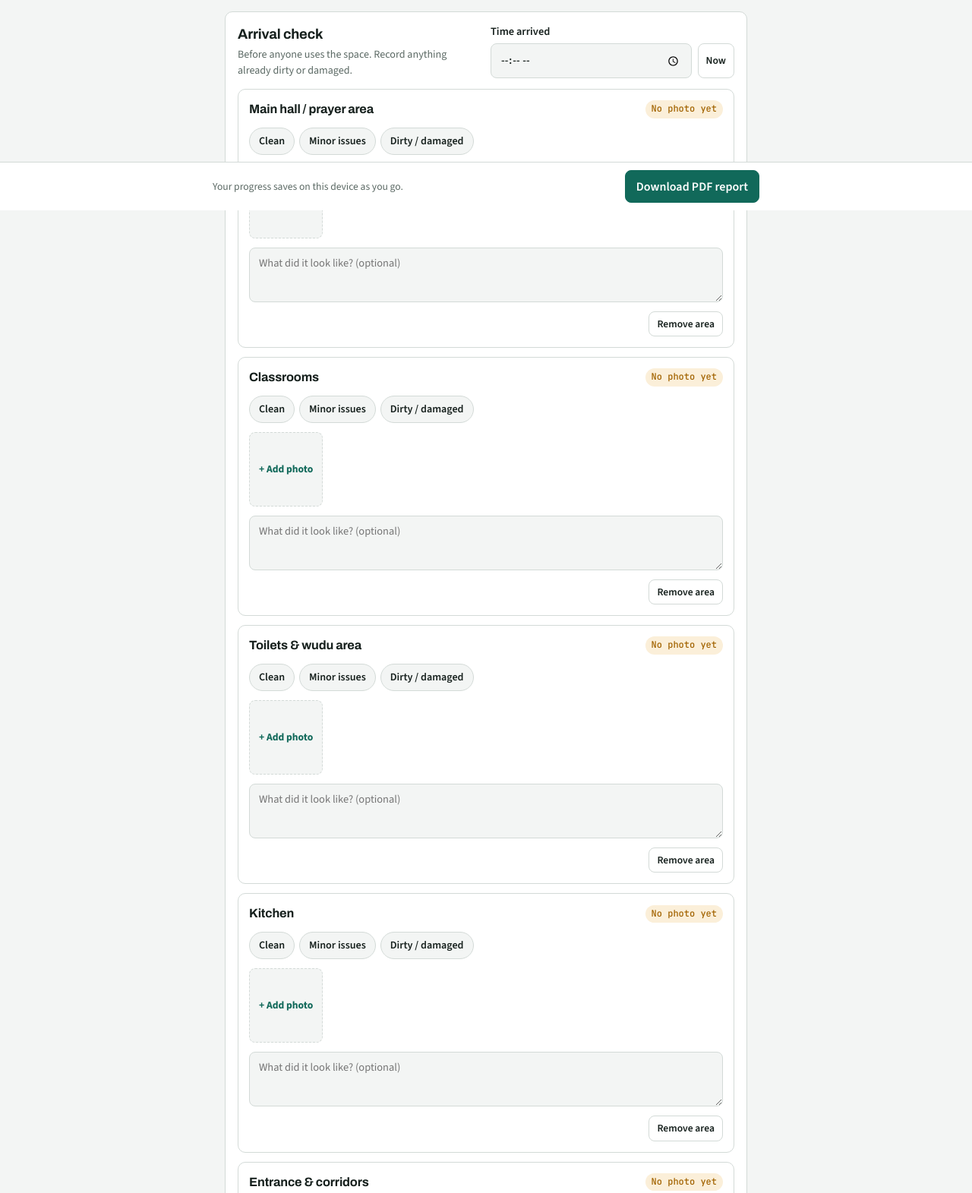
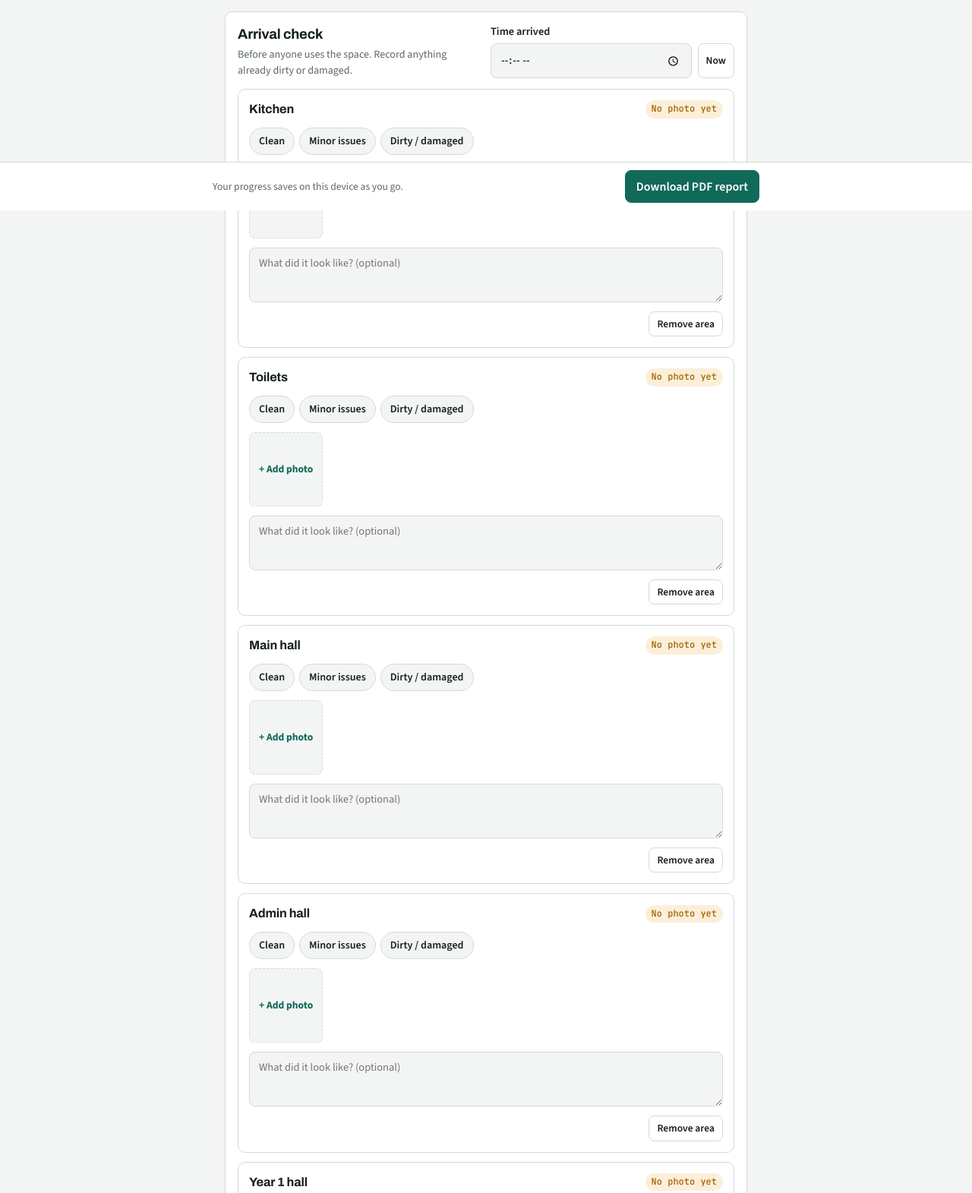
Before and after one commit to faisalsafar-13/venue-cleaning-log, a plain HTML site: page index.html in a window 1280 px wide. Shown: the part 523-2094 px from the top of the page at 76% size. Drawn offline with nearby package versions, Linux system fonts and the light colour scheme.

Commit message:
Update index.html

```diff
--- a/index.html
+++ b/index.html
@@ -193,12 +193,13 @@ img{max-width:100%}
 <script>
 (() => {
 const DEFAULT_AREAS = [
-  {name:"Main hall / prayer area", tasks:["Floor hoovered or swept","Tables and chairs back in original layout","Surfaces and windowsills wiped","Nothing left behind (books, bags, food)"]},
-  {name:"Classrooms", tasks:["Floor swept","Whiteboards wiped","Tables and chairs back in original layout","Bins emptied"]},
-  {name:"Toilets & wudu area", tasks:["Toilets and sinks cleaned","Floor mopped and dry","No water left on wudu area","Bins emptied"]},
-  {name:"Kitchen", tasks:["Worktops and sink wiped","Dishes washed and put away","Fridge cleared of our items","Floor swept"]},
-  {name:"Entrance & corridors", tasks:["Floor swept or mopped","Shoe racks tidied","Doors and handles wiped"]},
-  {name:"Outside & bins", tasks:["Rubbish bagged and in the correct bins","No litter outside entrance"]}
+  {name:"Kitchen", tasks:["Worktops and sink wiped","Dishes washed and put away","Fridge cleared of our items","Floor swept and mopped"]},
+  {name:"Toilets", tasks:["Toilets and sinks cleaned","Floor mopped and dry","Mirrors wiped","Bins emptied","Toilet roll and soap checked"]},
+  {name:"Main hall", tasks:["Floor hoovered or swept","Tables and chairs back in original layout","Surfaces and windowsills wiped","Nothing left behind (books, bags, food)"]},
+  {name:"Admin hall", tasks:["Floor hoovered or swept","Desks and tables wiped","Furniture back in original layout","Bins emptied"]},
+  {name:"Year 1 hall", tasks:["Floor hoovered or swept","Tables and chairs back in original layout","Whiteboard wiped","Nothing left behind (books, bags, food)"]},
+  {name:"Entrance & corridor", tasks:["Floor swept or mopped","Shoe racks tidied","Doors and handles wiped"]},
+  {name:"Bins", tasks:["All rubbish bagged","Bags in the correct outside bins","Bin lids closed","No litter around the bin area"]}
 ];
 const GENERIC_TASKS = ["Floor swept or hoovered","Surfaces wiped","Furniture back in original layout","Bins emptied"];
 const FINAL = ["All rubbish removed","Furniture returned to original layout","Lights and heating off","Windows closed","Taps off","Doors locked and keys returned"];
```
